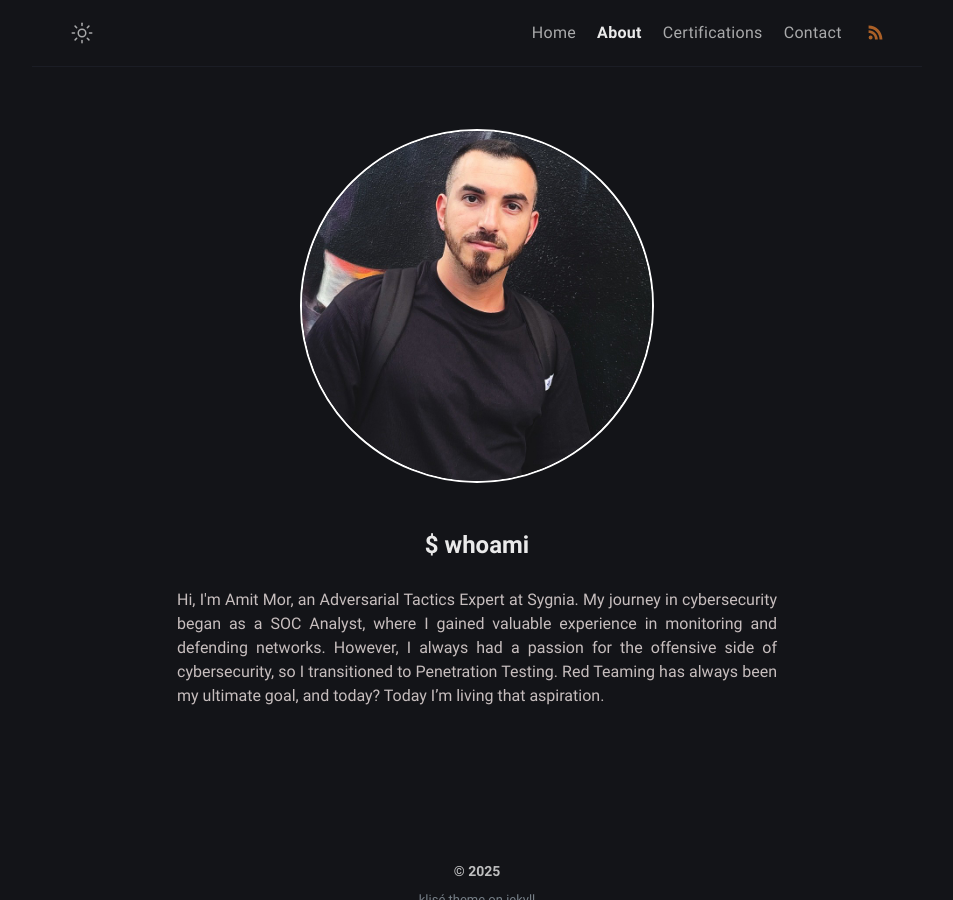
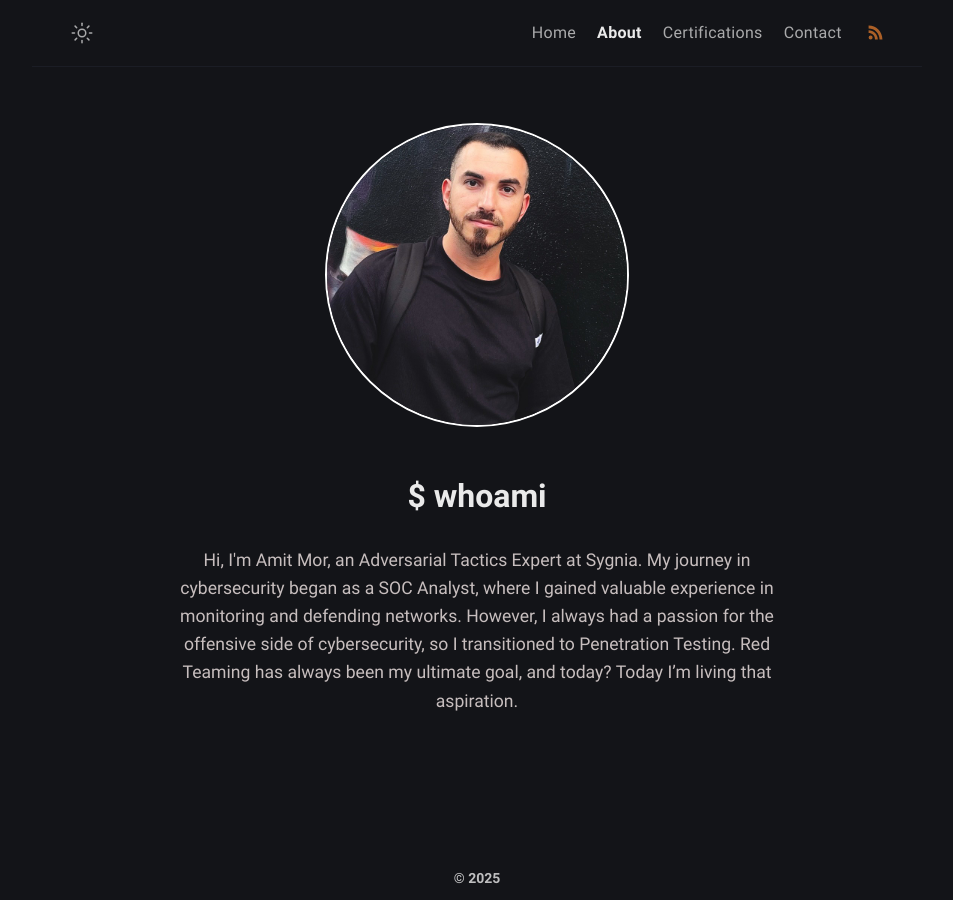
Before and after one commit to Extravenger/extravenger.github.io, a Jekyll site: the page built from about.md, in a window 1280 px wide. Shown: the whole page, without its empty margins (163-1116 px from the left). Built offline with Jekyll 4.4.1, drawn with Linux system fonts in a browser that asks for light colours.

Commit message:
Update about.html

```diff
--- a/_layouts/about.html
+++ b/_layouts/about.html
@@ -29,7 +29,7 @@ layout: compress
   <div class="wrapper">
     <main aria-label="Content">
       <div class="centered-content">
-        <!-- Image with rounded edgest -->
+        <!-- Image with rounded edges -->
         <img src="https://extravenger.github.io/assets/img/amit.jpg" alt="Profile Image" class="profile-image" />
 
         <!-- Title and description -->
@@ -43,11 +43,11 @@ layout: compress
   </div>
 
   <style>
-    /* Allow scrolling */
+    /* No scrolling */
     html, body {
       height: 100%;
       margin: 0;
-      overflow: auto;
+      overflow: hidden;
     }
 
     .wrapper {
@@ -55,7 +55,7 @@ layout: compress
       flex-direction: column;
       align-items: center;
       justify-content: center;
-      min-height: 100vh;
+      height: 100vh;
       text-align: center;
       padding: 20px;
     }
@@ -64,31 +64,32 @@ layout: compress
       display: flex;
       flex-direction: column;
       align-items: center;
+      justify-content: center;
     }
 
     .text-container {
-      min-height: 120px;
       display: flex;
       flex-direction: column;
       justify-content: center;
+      align-items: center;
       padding: 10px;
     }
 
     h1 {
       margin-bottom: 10px;
-      font-size: 1.5rem;
+      font-size: 2rem;
     }
 
     p {
-      font-size: 1rem;
+      font-size: 1.1rem;
       max-width: 600px;
-      line-height: 1.5;
-      text-align: justify;
+      line-height: 1.6;
+      text-align: center;
     }
 
     /* Image Styling */
     .profile-image {
-      max-width: 350px;
+      max-width: 300px;
       height: auto;
       margin-bottom: 20px;
       border-radius: 50%;
```
